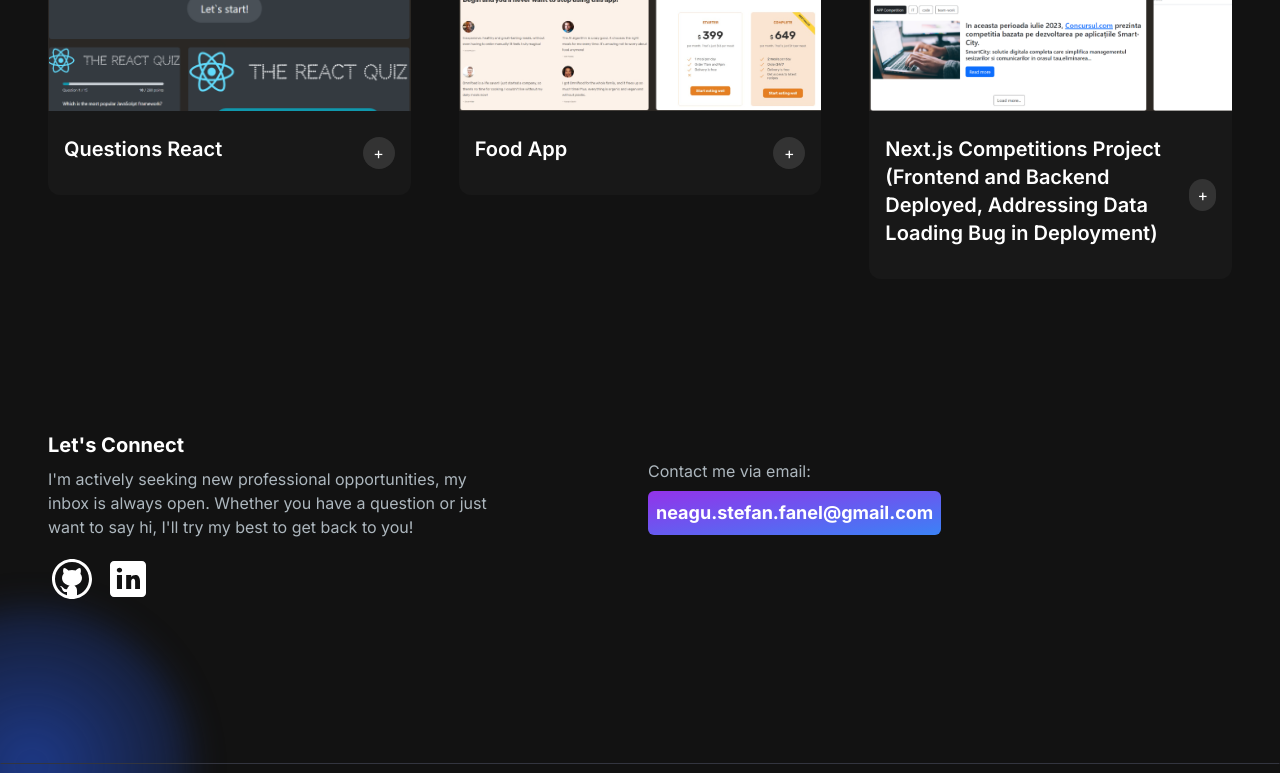
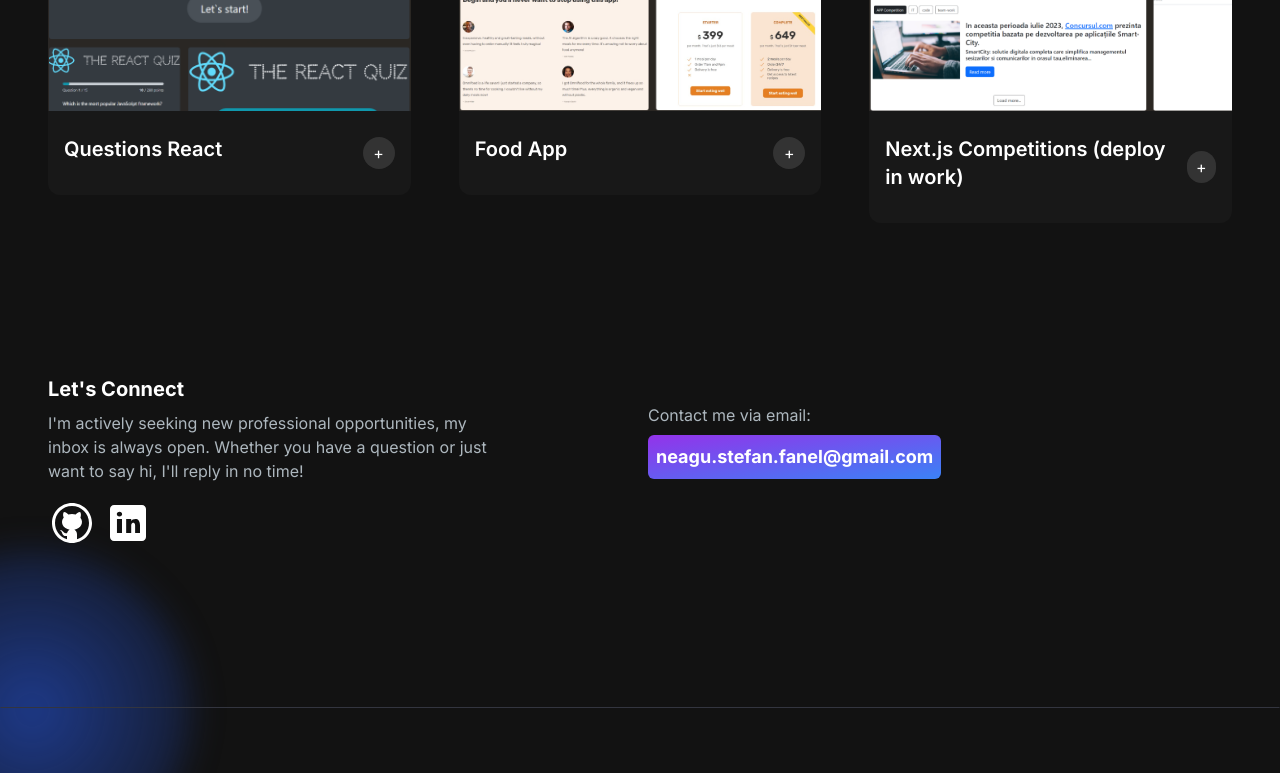
Before and after one commit to NeaguStefanF/Portfolio-Nextjs, a Next.js app: page / in a window 1280 px wide. Shown: the part 1985-2758 px from the top of the page. Built offline with nearby package versions, Linux system fonts and the light colour scheme.

Commit message:
small design fix

```diff
--- a/src/app/components/AboutSection.jsx
+++ b/src/app/components/AboutSection.jsx
@@ -71,7 +71,7 @@ const AboutSection = () => {
             player and I am exited to work with others to create amazing
             applications.
           </p>
-          <div className="flex flex-row gap-2 mt-8">
+          <div className="flex flex-wrap flex-row gap-2 mt-8">
             <TabButton
               selectTab={() => handleTabChange('skills')}
               active={tab === 'skills'}
--- a/src/app/components/EmailSection.jsx
+++ b/src/app/components/EmailSection.jsx
@@ -53,7 +53,7 @@ const EmailSection = () => {
           {' '}
           I&apos;m actively seeking new professional opportunities, my inbox is
           always open. Whether you have a question or just want to say hi,
-          I&apos;ll try my best to get back to you!
+          I&apos;ll reply in no time!
         </p>
         <div className="socials flex flex-row gap-2">
           <Link href="https://github.com/NeaguStefanF">
@@ -68,7 +68,7 @@ const EmailSection = () => {
         <p className="text-[#ADB7BE] text-center max-w-md mb-2">
           Contact me via email:
         </p>
-        <p className="text-lg font-bold text-white bg-gradient-to-br from-purple-600 to-blue-500 p-2 rounded-md">
+        <p className="text-sm sm:text-lg font-bold text-white bg-gradient-to-br from-purple-600 to-blue-500 p-2 rounded-md">
           <a href="mailto:neagu.stefan.fanel@gmail.com">
             neagu.stefan.fanel@gmail.com
           </a>
--- a/src/app/components/ProjectsSection.jsx
+++ b/src/app/components/ProjectsSection.jsx
@@ -53,8 +53,7 @@ const projectsData = [
   },
   {
     id: 6,
-    title:
-      'Next.js Competitions Project (Frontend and Backend Deployed, Addressing Data Loading Bug in Deployment)',
+    title: 'Next.js Competitions (deploy in work)',
     description:
       'React.js(Next.js) Bootstrap Node.js, Express, Sendgrid, MongoDB',
     image: '/images/projects/fullstack.png',
@@ -109,7 +108,10 @@ const ProjectsSection = () => {
           isSelected={tag === 'Vanilla'}
         />
       </div>
-      <ul ref={ref} className="grid md:grid-cols-3 gap-8 md:gap-12">
+      <ul
+        ref={ref}
+        className="grid sm:grid-cols-2 md:grid-cols-2 lg:grid-cols-3  gap-8 md:gap-12"
+      >
         {filteredProjects.map((project, index) => (
           <motion.li
             key={index}
```
